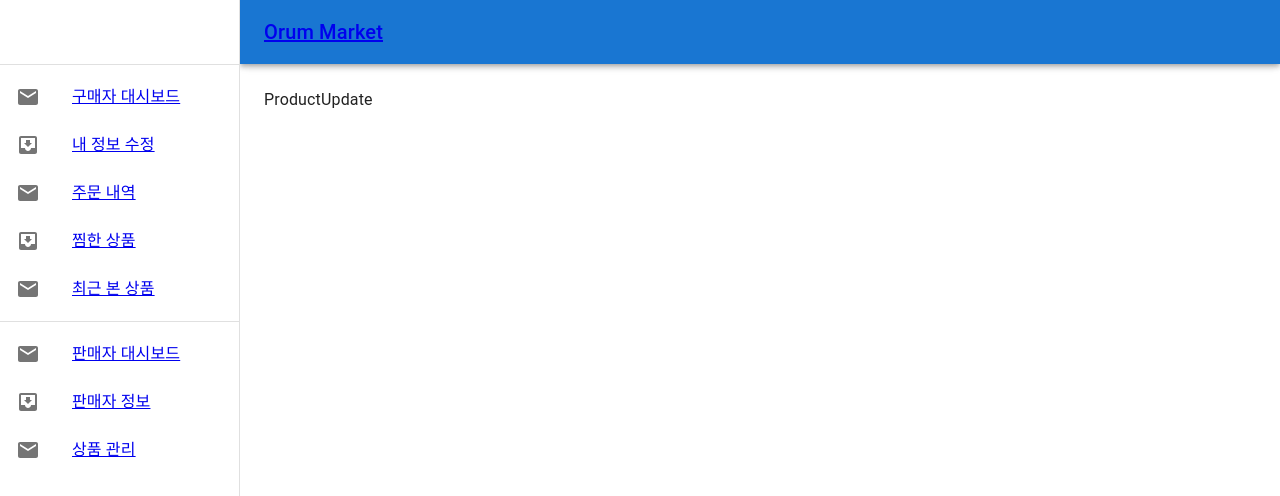
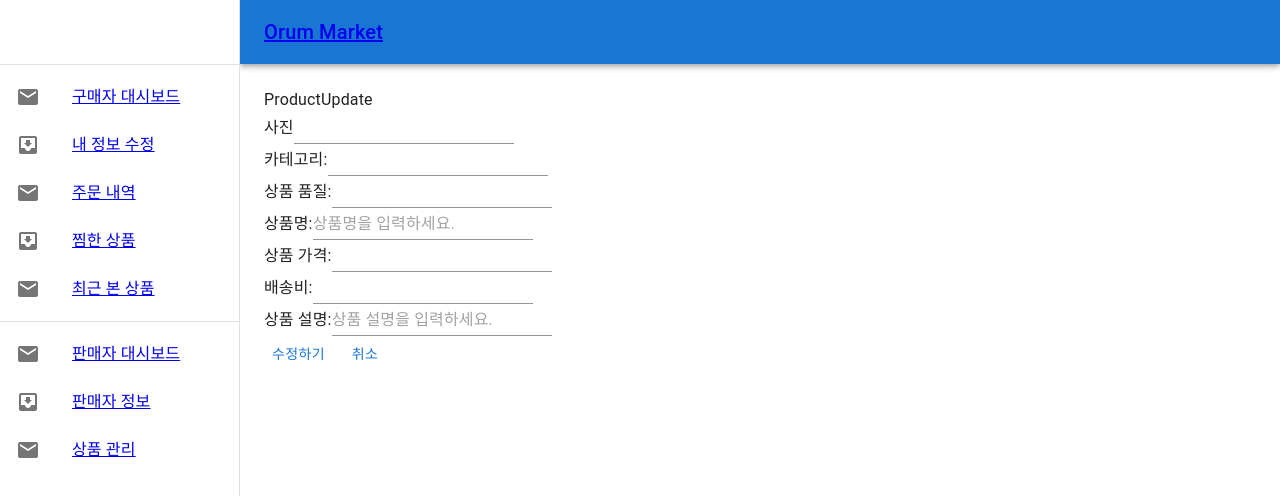
Before and after one commit to veryyounng/orum-market-front, a React (Vite) app: page /user/1/product-update in a window 1280 px wide. Shown: the top 496 px of the page. Built offline with nearby package versions, Linux system fonts and the light colour scheme; no server answers.

Commit message:
Feat: 판매자 등록된 상품 조회할 때 오류 발생 #23

```diff
--- a/src/api/api.ts
+++ b/src/api/api.ts
@@ -65,7 +65,6 @@ export const api = {
   updateUserInfo: (_id: any, userData: any) =>
     axiosInstance.patch(`/users/${_id}`, userData),
   updateProduct: (productData: any) =>
-    axiosInstance.patch('/seller/products/{_id}', {
-      ...productData,
-    }),
+    axiosInstance.patch('/seller/products/{_id}', productData),
+  getSellerProductInfo: () => axiosInstance.get('/seller/products/'),
 };
--- a/src/components/seller/ProductManager.tsx
+++ b/src/components/seller/ProductManager.tsx
@@ -1,20 +1,30 @@
 import { useNavigate } from 'react-router-dom';
 import { Button } from '@mui/material';
+import { useEffect, useState } from 'react';
+import { api } from '../../api/api';
+import { IProduct } from '../../type';
+
 const _id = localStorage.getItem('_id');
+
 export default function ProductManager() {
   const navigate = useNavigate();
+  const [productData, setProductData] = useState<IProduct[]>([]);
+
   const handleUpdate = () => {
     navigate(`/user/${_id}/product-update`);
   };
-  const handleCancel = () => {
-    window.history.back();
-  };
 
+  useEffect(() => {
+    const getProductInfo = async () => {
+      const response = await api.getSellerProductInfo();
+      setProductData(response.data.item);
+    };
+    getProductInfo();
+  });
   return (
     <div>
       ProductManager
       <Button onClick={handleUpdate}>수정하기</Button>
-      <Button onClick={handleCancel}>취소</Button>
     </div>
   );
 }
--- a/src/components/seller/ProductUpdate.tsx
+++ b/src/components/seller/ProductUpdate.tsx
@@ -1,3 +1,124 @@
+import { Button, Input } from '@mui/material';
+import { useState } from 'react';
+import { api } from '../../api/api';
+
 export default function ProductUpdate() {
-  return <div>ProductUpdate</div>;
+  const [productData, setProductData] = useState({
+    mainImages: '',
+    category: '',
+    quality: '',
+    price: '',
+    shippingFees: '',
+    title: '',
+    content: '',
+  });
+  const [contentError, setContentError] = useState('');
+  const handleCancel = () => {
+    window.history.back();
+  };
+  const handleChange = (event: React.ChangeEvent<HTMLInputElement>) => {
+    const { name, value } = event.target;
+    if (name === 'content' && value.length < 10) {
+      // content의 길이가 10 미만인 경우 에러 메시지 설정
+      setContentError('상품 설명이 10글자 이상이여야 합니다.');
+    } else {
+      // 유효한 경우 에러 메시지 초기화
+      setContentError('');
+    }
+    setProductData((prev) => ({ ...prev, [name]: value }));
+  };
+  const handleSubmit = async () => {
+    if (contentError) {
+      alert('양식이 올바르지 않습니다.');
+      return;
+    }
+
+    try {
+      const response = await api.createProduct(productData);
+      console.log(response);
+      setProductData({
+        ...productData,
+        title: response.data.title,
+        price: response.data.price,
+        shippingFees: response.data.shippingFess,
+        content: response.data.content,
+      });
+    } catch (error) {
+      console.error('API Error:', error);
+    }
+  };
+  return (
+    <div>
+      ProductUpdate
+      <div>
+        사진
+        <Input
+          type="text"
+          name="mainImages"
+          value={productData.mainImages}
+          onChange={handleChange}
+        ></Input>
+      </div>
+      <div>
+        카테고리:
+        <Input
+          type="text"
+          name="category"
+          value={productData.category}
+          onChange={handleChange}
+        ></Input>
+      </div>
+      <div>
+        상품 품질:
+        <Input
+          type="text"
+          name="quality"
+          value={productData.quality}
+          onChange={handleChange}
+        ></Input>
+      </div>
+      <div>
+        상품명:
+        <Input
+          type="text"
+          name="title"
+          placeholder="상품명을 입력하세요."
+          value={productData.title}
+          onChange={handleChange}
+        ></Input>
+      </div>
+      <div>
+        상품 가격:
+        <Input
+          type="text"
+          name="price"
+          value={productData.price}
+          onChange={handleChange}
+        ></Input>
+      </div>
+      <div>
+        배송비:
+        <Input
+          type="text"
+          name="shippingFees"
+          value={productData.shippingFees}
+          onChange={handleChange}
+        ></Input>
+      </div>
+      <div>
+        상품 설명:
+        <Input
+          type="text"
+          name="content"
+          placeholder="상품 설명을 입력하세요."
+          value={productData.content}
+          onChange={handleChange}
+        ></Input>
+        {/* 상품 설명을 10글자 이상 해야합니다 */}
+        {contentError && <div style={{ color: 'red' }}>{contentError}</div>}
+      </div>
+      <Button onClick={handleSubmit}>수정하기</Button>
+      <Button onClick={handleCancel}>취소</Button>
+    </div>
+  );
 }
```
